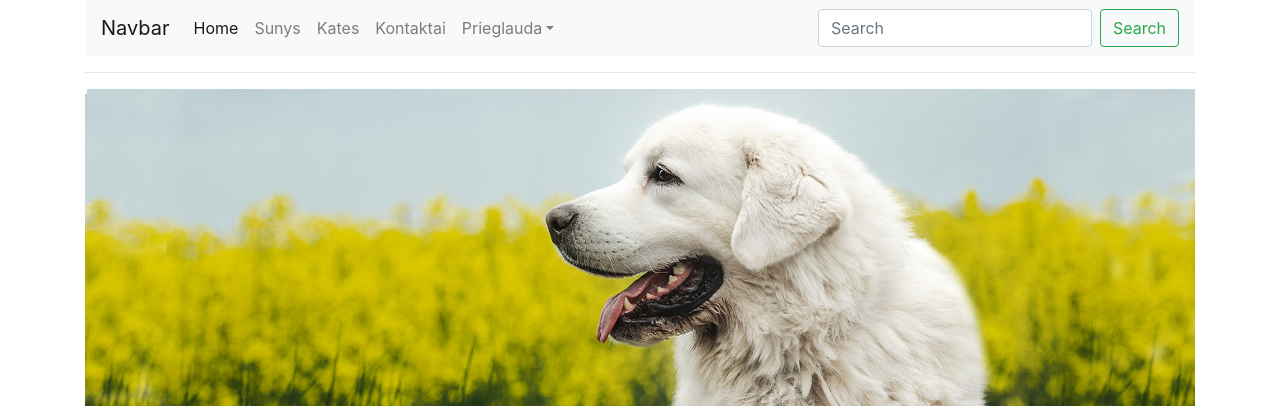
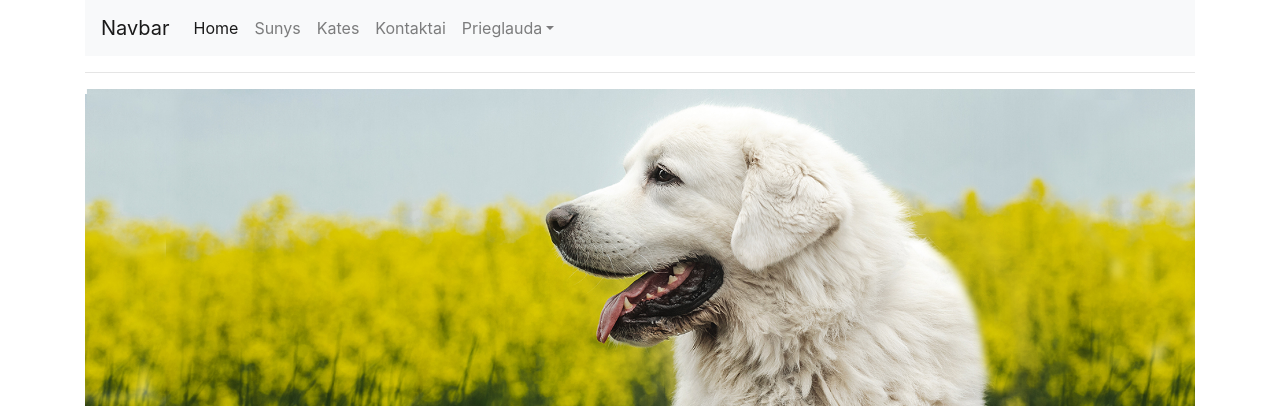
Before and after one commit to azegas/pagalbaGyvunams, a Django app: page / in a window 1280 px wide. Shown: the top 420 px of the page. Run offline with Django 4.2, Linux system fonts and the light colour scheme; data that the repository does not hold is empty.

Commit message:
remove: search bar

```diff
--- a/pagalbaGyvunams/gyvuneliai/templates/gyvuneliai/navbar.html
+++ b/pagalbaGyvunams/gyvuneliai/templates/gyvuneliai/navbar.html
@@ -29,9 +29,5 @@
                 </div>
             </li>
         </ul>
-        <form class="form-inline">
-            <input class="form-control mr-sm-2" type="search" placeholder="Search" aria-label="Search">
-            <button class="btn btn-outline-success my-2 my-sm-0" type="submit">Search</button>
-        </form>
     </div>
 </nav>
```
